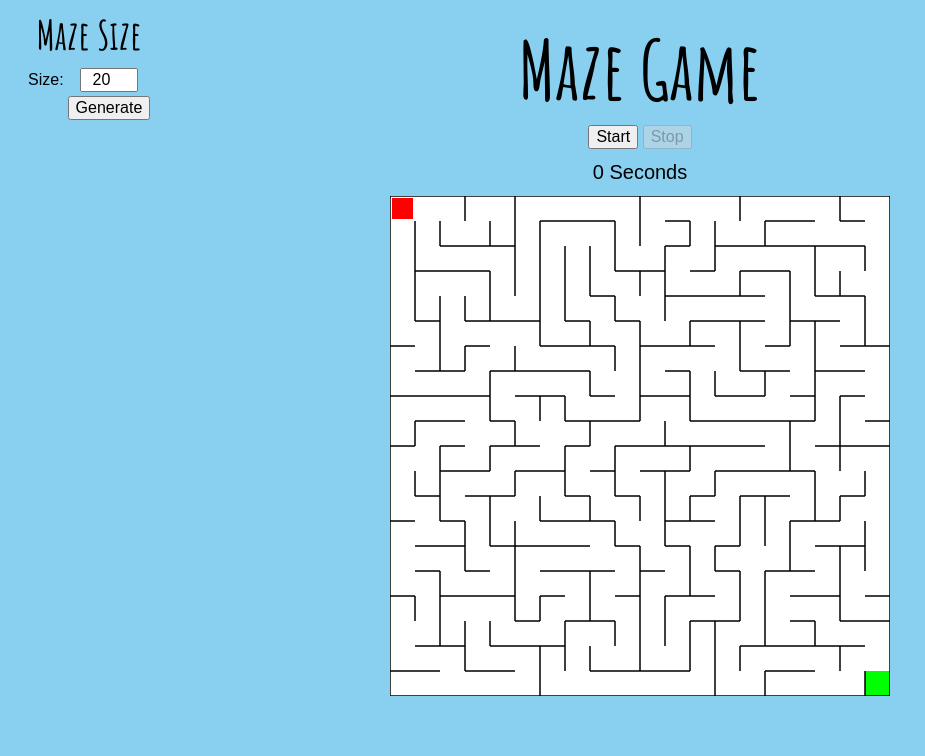
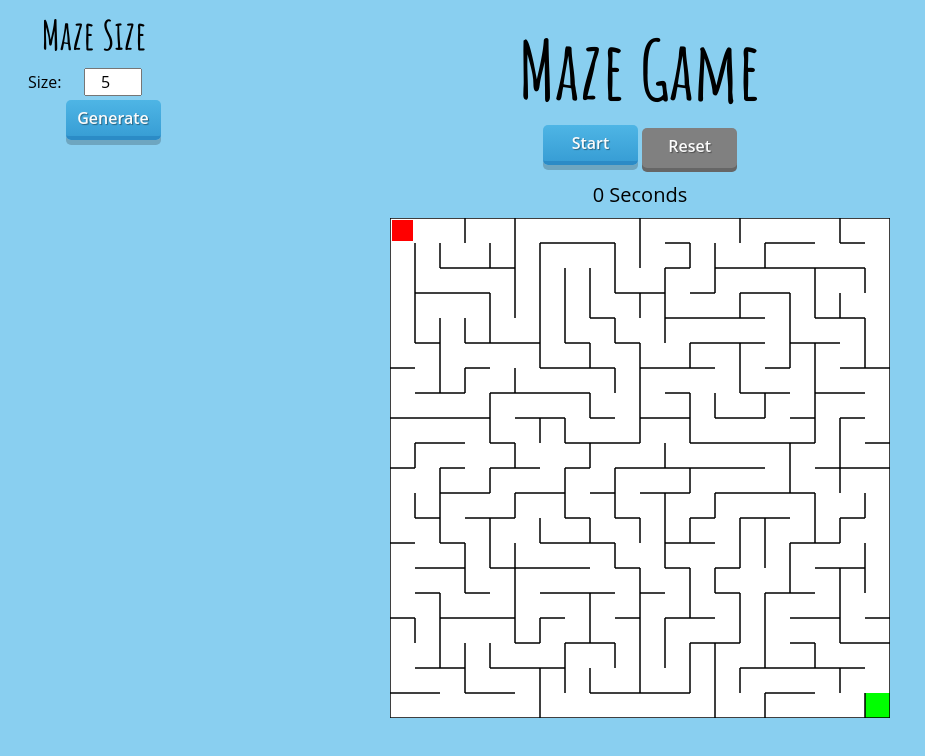
Before and after one commit to HenryNorth/MazeGame, a plain HTML site: page index.html in a window 1280 px wide. Shown: the whole page, without its empty margins (0-925 px from the left). Drawn offline with Linux system fonts and the light colour scheme.

Commit message:
added styles, fixed reset func and added base for checkIfCompleted func

```diff
--- a/index.html
+++ b/index.html
@@ -10,8 +10,8 @@
 
   <body onload="onLoad();">
     <h1 class="titles">Maze Game</h1>
-    <input id="startButton" type="button" value="Start" />
-    <input id="stopButton" type="button" value="Stop" />
+    <input id="startButton" type="button" class="button" value="Start" />
+    <input id="resetButton" type="button" class="button" value="Reset" />
     <div id="timer">0 Seconds</div>
     <canvas id="canvas"></canvas>
     <div id="settings">
@@ -20,11 +20,11 @@
         <tbody>
           <tr>
             <td><label for="mazeSize">Size:</label></td>
-            <td><input id="mazeSize" type="number" size="5" value="20" /></td>
+            <td><input id="mazeSize" type="number" size="5" value="5" /></td>
           </tr>
           <tr>
             <td>&nbsp;</td>
-            <td><input id="generate" type="button" value="Generate" /></td>
+            <td><input id="generate" type="button" class="button" value="Generate" /></td>
           </tr>
         </tbody>
       </table>
--- a/script.js
+++ b/script.js
@@ -188,6 +188,24 @@ class Maze {
     context.fillStyle = this.playerColor;
     context.fillRect((playerIcon.column * this.cellSize) + 2, (playerIcon.row * this.cellSize) + 2, this.cellSize - 4, this.cellSize - 4);
   }
+
+  checkIfCompleted = () => {
+    if ((playerIcon.column === (this.columns - 1)) && (playerIcon.row === (this.rows - 1))) {
+      clearInterval(startTimer);
+      this.isGameStarted = false;
+      console.log('well done');
+    }
+    else {
+      return false;
+    }
+  }
+}
+
+playerIconToStart = () => {
+  playerIcon.column = 0;
+  playerIcon.row = 0;
+
+  maze.redraw();
 }
 
 onGenerateMazeClick = () => {
@@ -204,8 +222,8 @@ onGenerateMazeClick = () => {
   else {
     maze.columns = mazeSize;
     maze.rows = mazeSize;
-    minMaxSizeWarning.innerHTML = "";
     maze.generateMaze();
+    onResetButtonClick();
   }
 }
 
@@ -214,20 +232,22 @@ onStartButtonClick = () => {
 
   startTimer = setInterval(startTimerCount, 1000);
   document.getElementById("startButton").disabled = true;
-  document.getElementById("stopButton").disabled = false;
+  document.getElementById("resetButton").disabled = false;
 }
 
-onStopButtonClick = () => {
+onResetButtonClick = () => {
   maze.isGameStarted = false;
   maze.totalSeconds = 0;
+
+  playerIconToStart();
 
   clearInterval(startTimer);
   document.getElementById("timer").innerHTML = maze.totalSeconds + " Seconds";
   document.getElementById("startButton").disabled = false;
-  document.getElementById("stopButton").disabled = true;
+  document.getElementById("resetButton").disabled = true;
 }
 
-startTimerCount = (totalSeconds) => {
+startTimerCount = () => {
   maze.totalSeconds++;
 
   document.getElementById("timer").innerHTML = maze.totalSeconds + " Seconds";
@@ -239,21 +259,25 @@ onKeyDown = (event) => {
       case 37:
         if (!maze.cells[playerIcon.column][playerIcon.row].leftWall) {
           playerIcon.column = playerIcon.column - 1;
+          maze.checkIfCompleted();
         }
         break;
       case 39:
         if (!maze.cells[playerIcon.column][playerIcon.row].rightWall) {
           playerIcon.column = playerIcon.column + 1;
+          maze.checkIfCompleted();
         }
         break;
       case 38:
         if (!maze.cells[playerIcon.column][playerIcon.row].topWall) {
           playerIcon.row = playerIcon.row - 1;
+          maze.checkIfCompleted();
         }
         break;
       case 40:
         if (!maze.cells[playerIcon.column][playerIcon.row].bottomWall) {
           playerIcon.row = playerIcon.row + 1;
+          maze.checkIfCompleted();
         }
         break;
       default:
@@ -276,6 +300,6 @@ onLoad = () => {
   document.addEventListener("keydown", onKeyDown);
   document.getElementById("generate").addEventListener("click", onGenerateMazeClick);
   document.getElementById("startButton").addEventListener("click", onStartButtonClick);
-  document.getElementById("stopButton").addEventListener("click", onStopButtonClick);
-  document.getElementById("stopButton").disabled = true;
+  document.getElementById("resetButton").addEventListener("click", onResetButtonClick);
+  document.getElementById("resetButton").disabled = true;
 }
--- a/style.css
+++ b/style.css
@@ -1,7 +1,7 @@
 * {
   font-size: 16px;
   text-align: center;
-  font-family: Arial, sans-serif;
+  font-family: 'Open Sans', sans-serif;
 }
 
 html {
@@ -22,12 +22,42 @@ h2 {
   margin: 10px;
 }
 
-table, tbody, tr {
-  text-align: left;
+input[type="number"] {
+  width: 50px;
 }
 
-input[type="number"] {
-  width: 50px;
+.button {
+  width: 95px;
+  height: 40px;
+  background: linear-gradient(to bottom, #4eb5e5 0%,#389ed5 100%);
+  border: none;
+  border-radius: 5px;
+  position: relative;
+  border-bottom: 4px solid #2b8bc6;
+  color: #fbfbfb;
+  font-weight: 600;
+  text-shadow: 1px 1px 1px rgba(0,0,0,.4);
+  text-align: center;
+  box-shadow: 0px 5px rgba(0,0,0,.2);
+  cursor: pointer;
+}
+
+.button:hover {
+  background: linear-gradient(to bottom, #0082c9 0%,#0978ac 100%);
+  border-bottom: 4px solid #0978ac;
+}
+
+.button:active {
+  box-shadow: 0 4px #666;
+  transform: translateY(3px);
+}
+
+.button:disabled {
+  background: gray;
+  border-bottom: 4px solid gray;
+  box-shadow: 0 4px #666;
+  transform: translateY(3px);
+  cursor: not-allowed;
 }
 
 .titles {
@@ -37,7 +67,7 @@ input[type="number"] {
 }
 
 #timer {
-  margin: 12px 0;
+  margin: 16px 0 10px;
   font-size: 20px;
 }
 
```
